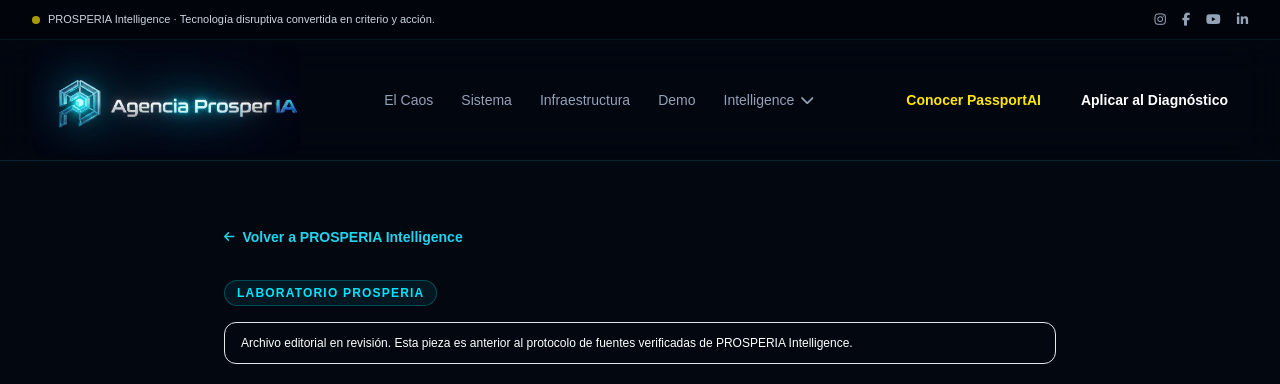
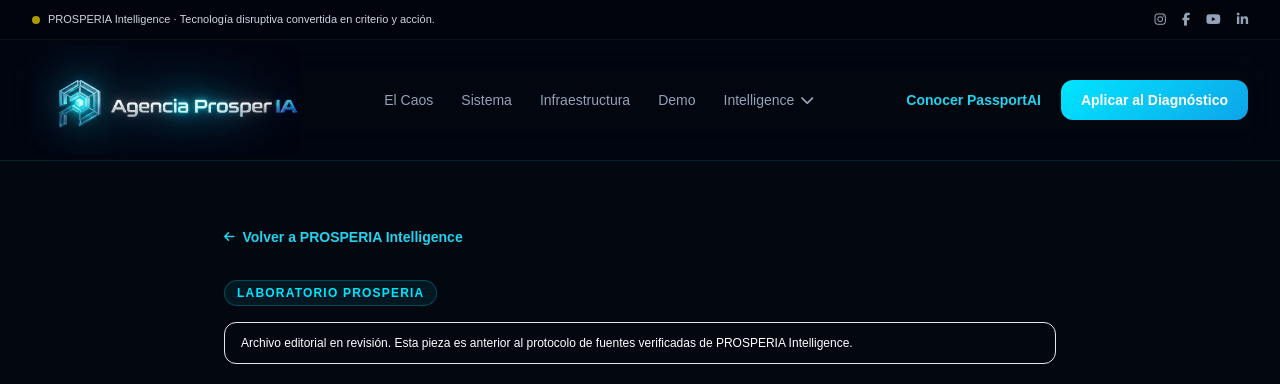
Before and after one commit to ejimenezsys/Agencia, a FastAPI app: a page that uses templates/blog_post.html in a window 1280 px wide. Shown: the top 384 px of the page. Run offline with FastAPI, Linux system fonts and the light colour scheme; some web fonts are replaced.

Commit message:
style(editorial): update CTA button from yellow to brand cyan-blue

```diff
--- a/templates/blog_post.html
+++ b/templates/blog_post.html
@@ -195,8 +195,8 @@
         </div>
       </div>
       <div class="flex items-center gap-3">
-        <a href="https://passportai.app/" target="_blank" class="hidden sm:block text-sm font-bold hover:text-yellow-200 transition-colors px-2 py-2" style="color: #ffe600;">Conocer PassportAI</a>
-        <a href="/index.html#contacto" class="btn-gold text-sm font-bold px-5 py-2.5 rounded-xl">
+        <a href="https://passportai.app/" target="_blank" class="hidden sm:block text-sm font-bold hover:text-cyan-300 transition-colors px-2 py-2 text-cyan-400">Conocer PassportAI</a>
+        <a href="/index.html#contacto" class="text-sm font-bold px-5 py-2.5 rounded-xl hover:opacity-90 transition-all text-slate-950 shadow-md shadow-cyan-500/20" style="background: linear-gradient(135deg, #00e5ff 0%, #0ea5e9 100%);">
           Aplicar al Diagnóstico
         </a>
       </div>
@@ -290,13 +290,13 @@
       <p class="text-xs uppercase tracking-widest text-cyan-400 font-bold mb-3">Del criterio a la acción</p>
       {% if post.cta == 'passportai' %}
       <h2 class="text-2xl font-black text-white mb-3">Convierte la IA en capacidad práctica para tu negocio.</h2>
-      <a href="https://passportai.app/?utm_source=prosperia_intelligence&utm_medium=editorial&utm_campaign={{ post.lane }}&utm_content={{ post.slug }}" target="_blank" rel="noopener" class="inline-flex mt-3 px-6 py-3 rounded-xl font-bold text-slate-950" style="background:#ffe600;">Conocer PassportAI</a>
+      <a href="https://passportai.app/?utm_source=prosperia_intelligence&utm_medium=editorial&utm_campaign={{ post.lane }}&utm_content={{ post.slug }}" target="_blank" rel="noopener" class="inline-flex mt-3 px-6 py-3 rounded-xl font-bold text-slate-950 hover:opacity-90 transition-all shadow-lg shadow-cyan-500/20 hover:scale-[1.02]" style="background:linear-gradient(135deg, #00e5ff, #0ea5e9);">Conocer PassportAI</a>
       {% elif post.cta == 'speaking' %}
       <h2 class="text-2xl font-black text-white mb-3">Lleva esta conversación a tu empresa o evento.</h2>
-      <a href="/index.html?utm_source=prosperia_intelligence&utm_medium=editorial&utm_campaign={{ post.lane }}&utm_content={{ post.slug }}#contacto" class="inline-flex mt-3 px-6 py-3 rounded-xl font-bold text-slate-950" style="background:#ffe600;">Conversar con Edward</a>
+      <a href="/index.html?utm_source=prosperia_intelligence&utm_medium=editorial&utm_campaign={{ post.lane }}&utm_content={{ post.slug }}#contacto" class="inline-flex mt-3 px-6 py-3 rounded-xl font-bold text-slate-950 hover:opacity-90 transition-all shadow-lg shadow-cyan-500/20 hover:scale-[1.02]" style="background:linear-gradient(135deg, #00e5ff, #0ea5e9);">Conversar con Edward</a>
       {% else %}
       <h2 class="text-2xl font-black text-white mb-3">Descubre dónde la inteligencia puede mover resultados reales.</h2>
-      <a href="/diagnostico?utm_source=prosperia_intelligence&utm_medium=editorial&utm_campaign={{ post.lane }}&utm_content={{ post.slug }}" class="inline-flex mt-3 px-6 py-3 rounded-xl font-bold text-slate-950" style="background:#ffe600;">Solicitar diagnóstico</a>
+      <a href="/diagnostico?utm_source=prosperia_intelligence&utm_medium=editorial&utm_campaign={{ post.lane }}&utm_content={{ post.slug }}" class="inline-flex mt-3 px-6 py-3 rounded-xl font-bold text-slate-950 hover:opacity-90 transition-all shadow-lg shadow-cyan-500/20 hover:scale-[1.02]" style="background:linear-gradient(135deg, #00e5ff, #0ea5e9);">Solicitar diagnóstico</a>
       {% endif %}
     </aside>
   </article>
```
